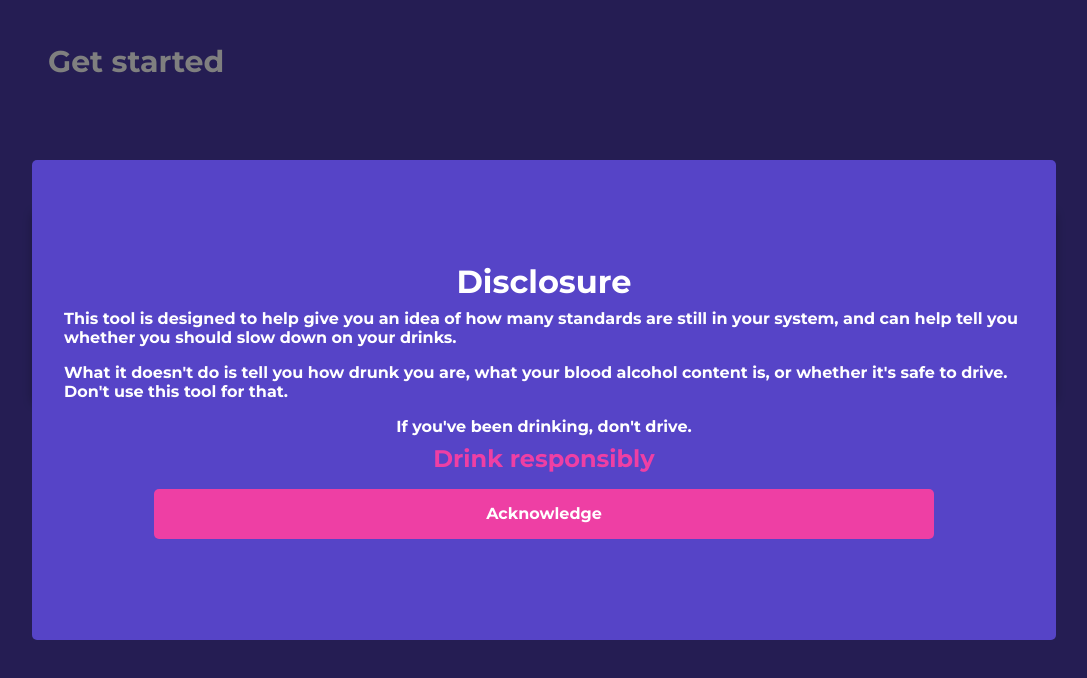
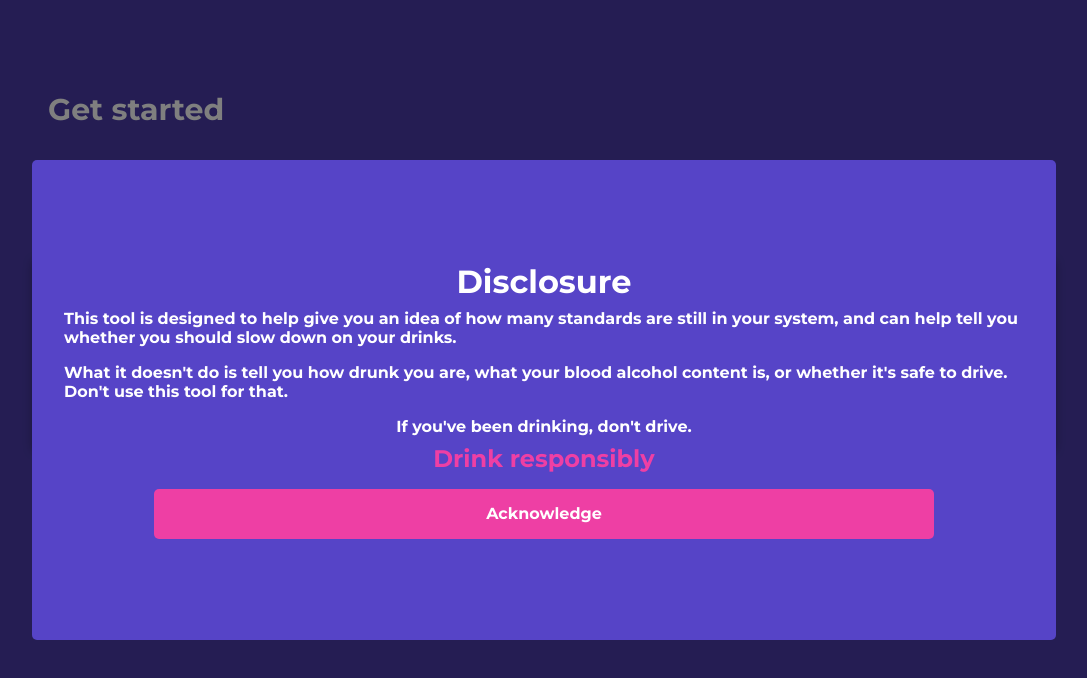
Before and after one commit to calebmacgregor/drink-track, a plain HTML site: page index.html in a window 1280 px wide. Shown: the whole page, without its empty margins (96-1183 px from the left). Drawn offline with Linux system fonts and the light colour scheme.

Commit message:
Undid prior change

```diff
--- a/style.css
+++ b/style.css
@@ -57,14 +57,11 @@ body {
 	background-color: var(--background-colour);
 	width: 100vw;
 	min-height: 100%;
+	padding-top: 3rem;
 	display: flex;
 	flex-direction: column;
 	align-items: center;
 	overflow-x: hidden;
-	padding-top: env(safe-area-inset-top);
-	padding-left: env(safe-area-inset-left);
-	padding-bottom: env(safe-area-inset-bottom);
-	padding-right: env(safe-area-inset-right);
 }
 
 .disclosure-container {
```
